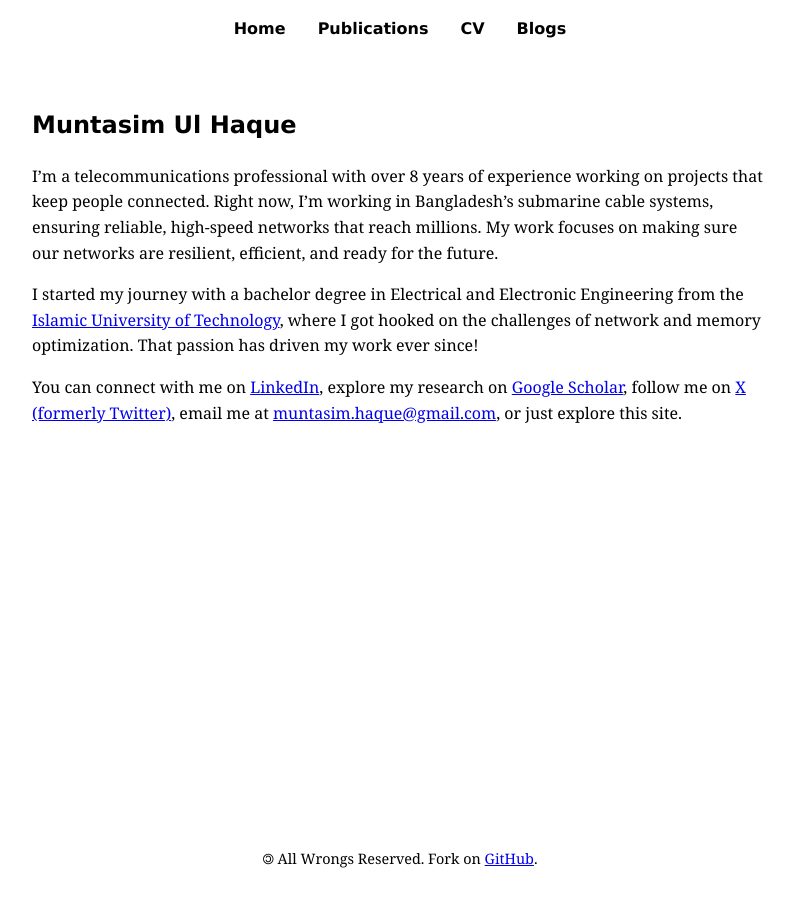
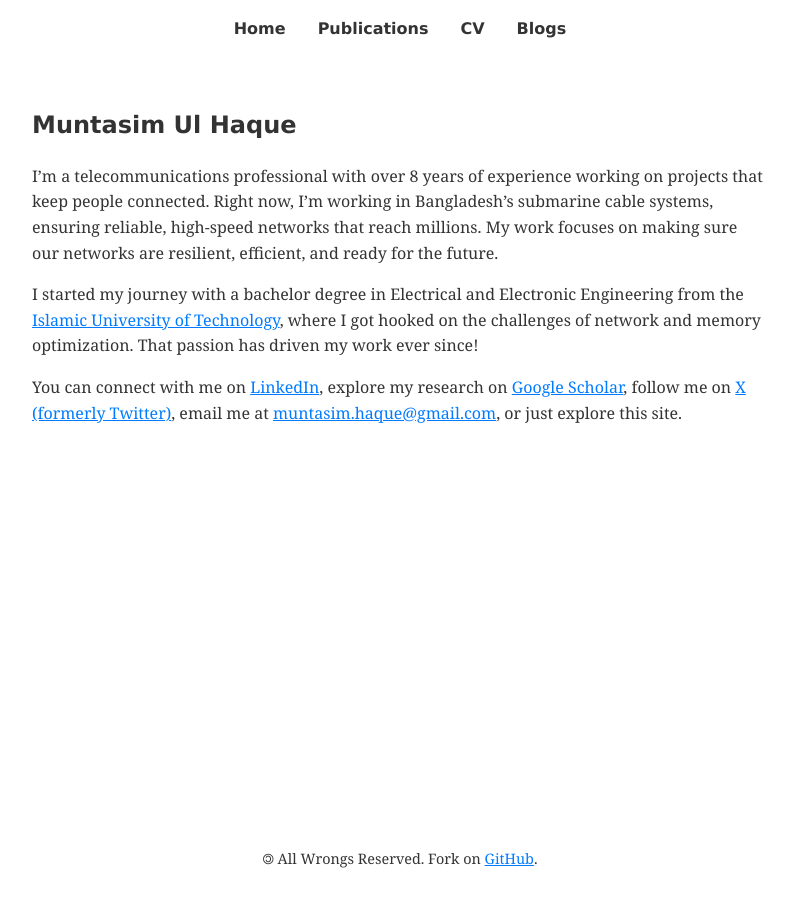
Before and after one commit to muntasimulhaque/muntasimulhaque.github.io, a Jekyll site: the page built from index.md, in a window 1280 px wide. Shown: the whole page, without its empty margins (240-1034 px from the left). Built offline with Jekyll 4.4.1, drawn with Linux system fonts in a browser that asks for light colours.

Commit message:
Update main.css

```diff
--- a/assets/css/main.css
+++ b/assets/css/main.css
@@ -1,11 +1,11 @@
 /* Variables for the updated color scheme */
 :root {
-    --primary-color: #000000; /* Black as primary color */
+    --primary-color: #333333; /* Black as primary color */
     --background-color: #ffffff; /* White for background */
-    --text-color: #000000; /* Black for main text */
-    --link-color: #0000ee; /* Standard blue hyperlink color */
-    --visited-link-color: #551a8b; /* Dark purple for visited links */
-    --hover-link-color: #0000ee; /* Blue for hover links */
+    --text-color: #333333; /* Black for main text */
+    --link-color: #007bff; /* Standard blue hyperlink color */
+    --visited-link-color: #8e44ad; /* Dark purple for visited links */
+    --hover-link-color: #007bff; /* Blue for hover links */
     --max-content-width: 800px;
 }
 
```
